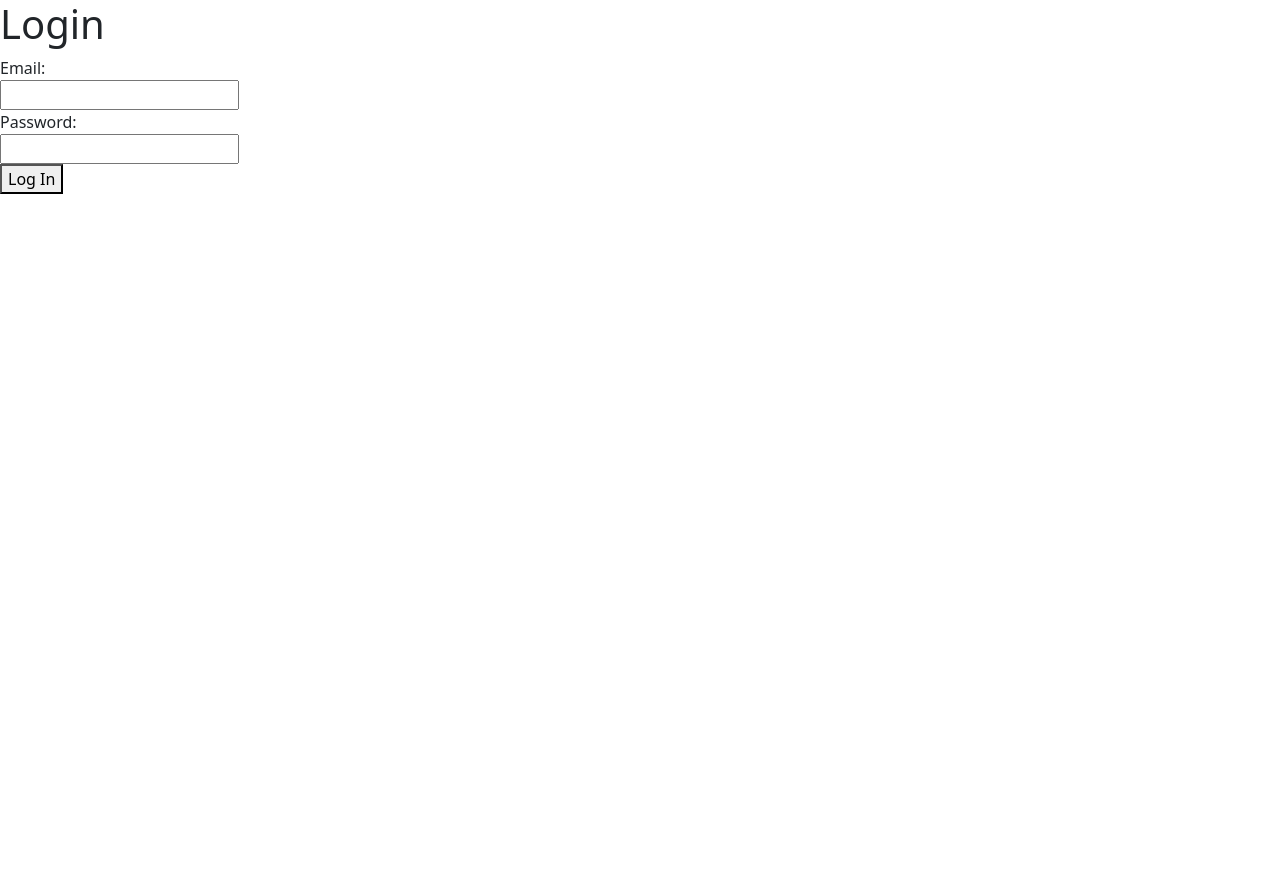
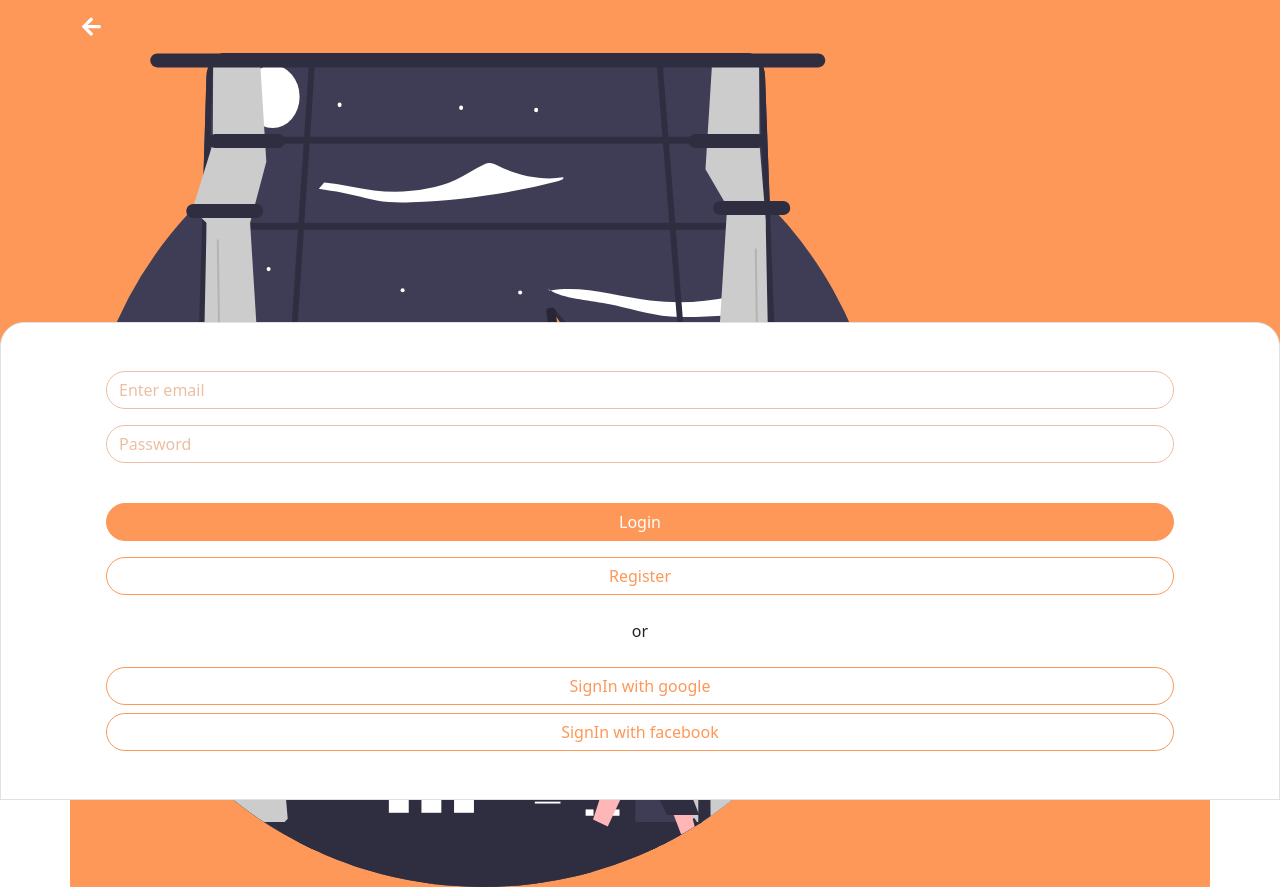
Before and after one commit to santosaputro/ecommerce-02, a React (Create React App) app: page /login in a window 1280 px wide. Before the commit the page ends 800 px from the top, so only its background shows below. Built offline with nearby package versions, Linux system fonts and the light colour scheme; no server answers.

Commit message:
add styles and login validation and  UI

```diff
--- a/src/pages/auth/Login.js
+++ b/src/pages/auth/Login.js
@@ -1,48 +1,130 @@
 import React, { useState } from 'react';
 import { Redirect } from 'react-router';
+import { Link, useHistory } from 'react-router-dom';
+
 import { getAuth, signInWithEmailAndPassword } from 'firebase/auth';
 import { useSelector } from 'react-redux';
 
+import { Container, Form, Button, Image } from 'react-bootstrap';
+import TopNavigator from '../../components/top-navigator';
+
+import FormValidation from '../../utils/form-validation';
+
 const Login = () => {
-  const [email, setEmail] = useState('');
-  const [password, setPassword] = useState('');
   const auth = getAuth();
+  const user = useSelector(state => state.auth.userInfo);
+  const history = useHistory();
 
-  const user = useSelector(state => state.auth.userInfo);
+  const [form, setForm] = useState({});
+  const [errors, setErrors] = useState({});
 
-  const handleLogin = () => {
+  const setField = (field, value) => {
+    setForm({ ...form, [field]: value });
+    if (!!errors[field]) setErrors({ ...errors, [field]: null });
+  };
+
+  const findFormErrors = () => {
+    const { email, password } = form;
+    const newErrors = {};
+    if (!email || email === '') newErrors.email = 'Cannot be blank';
+    else if (!FormValidation.email(email)) newErrors.email = 'Invalid email';
+    if (!password || password === '') newErrors.password = 'Cannot be blank';
+
+    return newErrors;
+  };
+
+  const formValidation = () => {
+    const newErrors = findFormErrors();
+    if (Object.keys(newErrors).length > 0) {
+      setErrors(newErrors);
+      return false;
+    }
+    return true;
+  };
+
+  const handleLogin = event => {
+    event.preventDefault();
+    const isValid = formValidation();
+    if (!isValid) return;
+
+    const { email, password } = form;
     signInWithEmailAndPassword(auth, email, password)
       .then(userCredential => {
-        const { user } = userCredential;
+        if (userCredential) history.replace('/');
       })
       .catch(error => {
-        const { code, message } = error;
-        console.log('An error occured: ', code, message);
+        const { message: msg } = error;
+        if (msg.search('user-not-found') > 0) setErrors({ email: 'Email not registered!' });
+        else if (msg.search('wrong-password'))
+          setErrors({ email: ' ', password: 'Wrong email or password!' });
+        else if (msg.search('too-many-requests'))
+          setErrors({ email: ' ', password: 'Too many requests, please try later' });
       });
   };
 
   return user ? (
     <Redirect to="/" />
   ) : (
-    <div>
-      <h1>Login</h1>
-      Email:
-      <br />
-      <input
-        type="text"
-        value={email}
-        onChange={e => setEmail(e.target.value)}
-      />
-      <br />
-      Password:
-      <br />
-      <input
-        type="password"
-        value={password}
-        onChange={e => setPassword(e.target.value)}
-      />
-      <br />
-      <button onClick={handleLogin}>Log In</button>
+    <div className="bg-primary" style={{ height: '100vh' }}>
+      <TopNavigator />
+      <Container className="bg-primary">
+        <Image src={require('../../assets/images/undraw_Working_late_re_0c3y.svg').default} fluid />
+      </Container>
+      <div
+        className="top-rounded border bg-white w-100"
+        style={{ position: 'absolute', bottom: 0 }}>
+        <Container className="py-5">
+          <Form className="px-4" onSubmit={e => handleLogin(e)}>
+            <Form.Group className="mb-3" controlId="formBasicEmail">
+              <Form.Control
+                type="text"
+                placeholder="Enter email"
+                className="rounded-pill"
+                autoComplete="off"
+                onChange={e => setField('email', e.target.value)}
+                isInvalid={!!errors.email}
+              />
+              <Form.Control.Feedback type="invalid">{errors.email}</Form.Control.Feedback>
+            </Form.Group>
+
+            <Form.Group className="mb-3" controlId="formBasicPassword">
+              <Form.Control
+                type="password"
+                placeholder="Password"
+                className="rounded-pill"
+                onChange={e => setField('password', e.target.value)}
+                isInvalid={!!errors.password}
+              />
+              <Form.Control.Feedback type="invalid">{errors.password}</Form.Control.Feedback>
+            </Form.Group>
+
+            <div className="pt-4">
+              <Button variant="primary" className="rounded-pill w-100 mb-3" type="submit">
+                Login
+              </Button>
+              <Link to="/register">
+                <Button variant="outline-primary" className="rounded-pill w-100" type="button">
+                  Register
+                </Button>
+              </Link>
+            </div>
+          </Form>
+          <div className="text-center pt-4">or</div>
+          <div className="d-grid gap-2 pt-4 px-4">
+            <Button
+              variant="outline-primary"
+              className="rounded-pill"
+              type="button"
+              // onClick={() => loginWithGoogle()}
+            >
+              SignIn with google
+            </Button>
+            <Button variant="outline-primary" className="rounded-pill" type="buttom">
+              SignIn with facebook
+            </Button>
+          </div>
+        </Container>
+      </div>
     </div>
   );
 };
--- /dev/null
+++ b/src/utils/form-validation.js
@@ -0,0 +1,9 @@
+const email = value => {
+  const re =
+    /^(([^<>()[\]\\.,;:\s@\"]+(\.[^<>()[\]\\.,;:\s@\"]+)*)|(\".+\"))@((\[[0-9]{1,3}\.[0-9]{1,3}\.[0-9]{1,3}\.[0-9]{1,3}\])|(([a-zA-Z\-0-9]+\.)+[a-zA-Z]{2,}))$/;
+  return re.test(value);
+};
+
+const FormValidation = { email };
+
+export default FormValidation;
```
